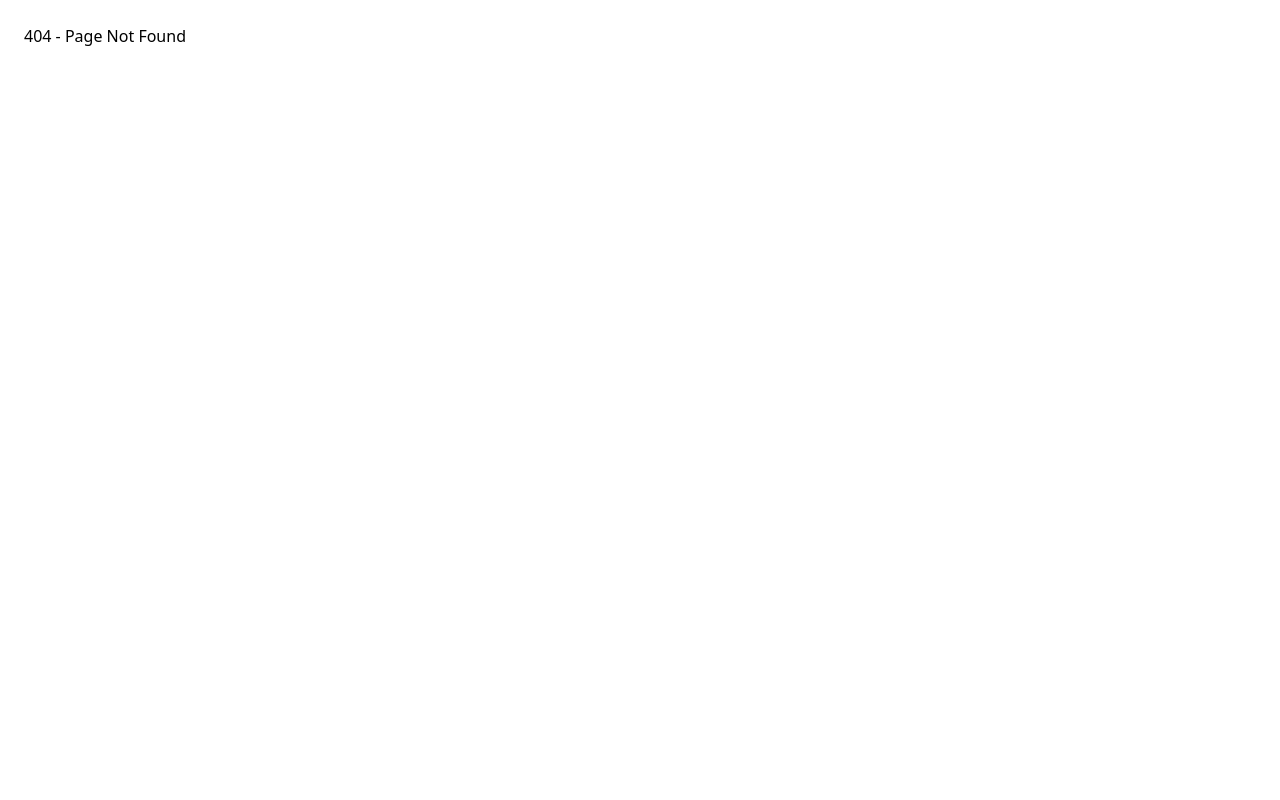
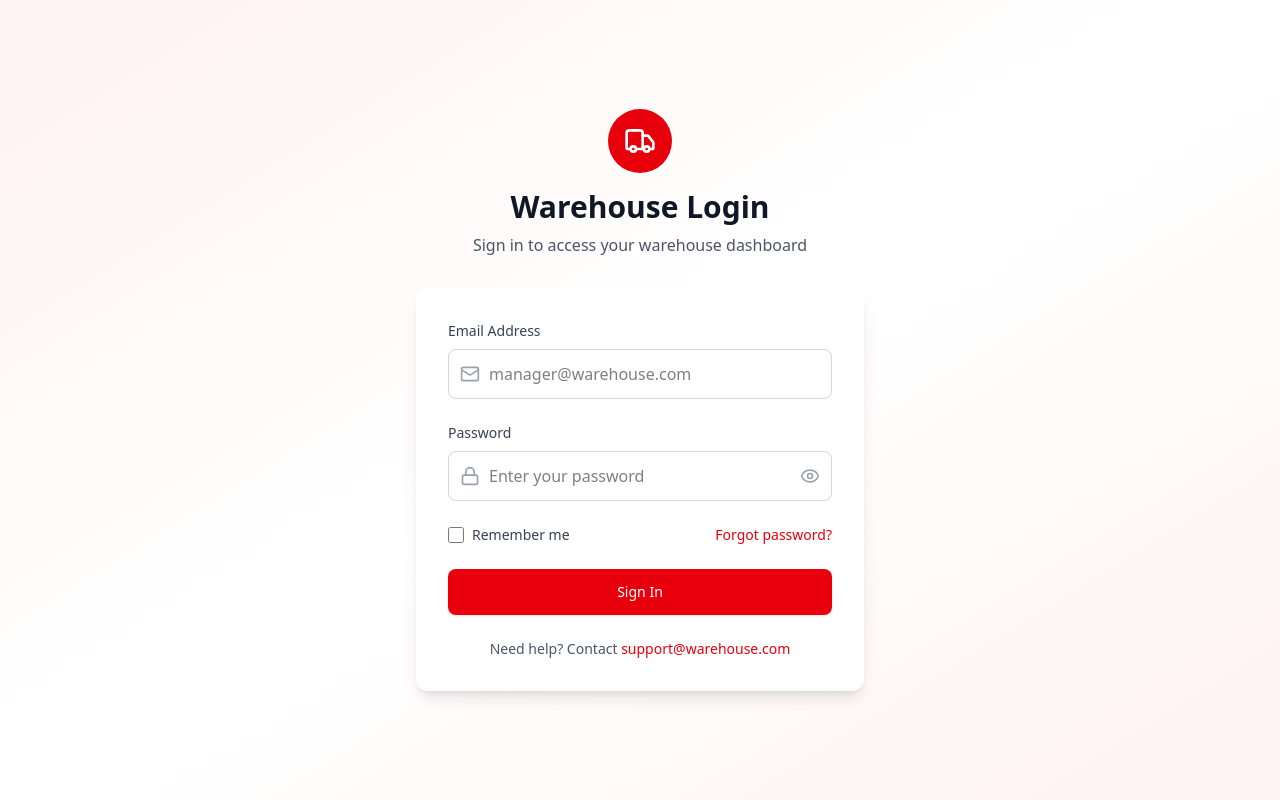
Before and after one commit to KwameGilbert/xy_cargo, a React (Vite) app: page /warehouse/auth/login in a window 1280 px wide. Before the commit this address had no page. Built offline with nearby package versions, Linux system fonts and the light colour scheme.

Commit message:
Add Warehouse Login page and update routing for warehouse authentication

```diff
--- /dev/null
+++ b/src/pages/warehouse/auth/WarehouseLogin.jsx
@@ -0,0 +1,179 @@
+import React, { useState } from 'react';
+import { useNavigate } from 'react-router-dom';
+import { Eye, EyeOff, Lock, Mail, Truck } from 'lucide-react';
+
+const WarehouseLogin = () => {
+  const [formData, setFormData] = useState({
+    email: '',
+    password: '',
+    rememberMe: false
+  });
+  const [showPassword, setShowPassword] = useState(false);
+  const [loading, setLoading] = useState(false);
+  const [error, setError] = useState('');
+  const navigate = useNavigate();
+
+  const handleChange = (e) => {
+    const { name, value, type, checked } = e.target;
+    setFormData(prev => ({
+      ...prev,
+      [name]: type === 'checkbox' ? checked : value
+    }));
+  };
+
+  const handleSubmit = async (e) => {
+    e.preventDefault();
+    setLoading(true);
+    setError('');
+
+    // Simulate login API call
+    try {
+      // Replace with actual authentication logic
+      await new Promise(resolve => setTimeout(resolve, 1500));
+
+      // Mock successful login
+      localStorage.setItem('warehouseToken', 'mock-token');
+      navigate('/warehouse/dashboard');
+    } catch (err) {
+      setError('Invalid credentials. Please try again.');
+    } finally {
+      setLoading(false);
+    }
+  };
+
+  return (
+    <div className="min-h-screen bg-gradient-to-br from-red-50 via-white to-red-50 flex items-center justify-center p-4">
+      <div className="max-w-md w-full space-y-8">
+        {/* Header */}
+        <div className="text-center">
+          <div className="mx-auto h-16 w-16 bg-red-600 rounded-full flex items-center justify-center mb-4">
+            <Truck className="h-8 w-8 text-white" />
+          </div>
+          <h2 className="text-3xl font-bold text-gray-900 mb-2">
+            Warehouse Login
+          </h2>
+          <p className="text-gray-600">
+            Sign in to access your warehouse dashboard
+          </p>
+        </div>
+
+        {/* Login Form */}
+        <div className="bg-white rounded-xl shadow-lg p-8">
+          <form onSubmit={handleSubmit} className="space-y-6">
+            {/* Email Field */}
+            <div>
+              <label htmlFor="email" className="block text-sm font-medium text-gray-700 mb-2">
+                Email Address
+              </label>
+              <div className="relative">
+                <div className="absolute inset-y-0 left-0 pl-3 flex items-center pointer-events-none">
+                  <Mail className="h-5 w-5 text-gray-400" />
+                </div>
+                <input
+                  id="email"
+                  name="email"
+                  type="email"
+                  required
+                  value={formData.email}
+                  onChange={handleChange}
+                  className="block w-full pl-10 pr-3 py-3 border border-gray-300 rounded-lg focus:ring-2 focus:ring-red-500 focus:border-red-500 transition-colors"
+                  placeholder="manager@warehouse.com"
+                />
+              </div>
+            </div>
+
+            {/* Password Field */}
+            <div>
+              <label htmlFor="password" className="block text-sm font-medium text-gray-700 mb-2">
+                Password
+              </label>
+              <div className="relative">
+                <div className="absolute inset-y-0 left-0 pl-3 flex items-center pointer-events-none">
+                  <Lock className="h-5 w-5 text-gray-400" />
+                </div>
+                <input
+                  id="password"
+                  name="password"
+                  type={showPassword ? 'text' : 'password'}
+                  required
+                  value={formData.password}
+                  onChange={handleChange}
+                  className="block w-full pl-10 pr-10 py-3 border border-gray-300 rounded-lg focus:ring-2 focus:ring-red-500 focus:border-red-500 transition-colors"
+                  placeholder="Enter your password"
+                />
+                <button
+                  type="button"
+                  onClick={() => setShowPassword(!showPassword)}
+                  className="absolute inset-y-0 right-0 pr-3 flex items-center"
+                >
+                  {showPassword ? (
+                    <EyeOff className="h-5 w-5 text-gray-400 hover:text-gray-600" />
+                  ) : (
+                    <Eye className="h-5 w-5 text-gray-400 hover:text-gray-600" />
+                  )}
+                </button>
+              </div>
+            </div>
+
+            {/* Remember Me & Forgot Password */}
+            <div className="flex items-center justify-between">
+              <div className="flex items-center">
+                <input
+                  id="rememberMe"
+                  name="rememberMe"
+                  type="checkbox"
+                  checked={formData.rememberMe}
+                  onChange={handleChange}
+                  className="h-4 w-4 text-red-600 focus:ring-red-500 border-gray-300 rounded"
+                />
+                <label htmlFor="rememberMe" className="ml-2 block text-sm text-gray-700">
+                  Remember me
+                </label>
+              </div>
+              <div className="text-sm">
+                <a href="#" className="font-medium text-red-600 hover:text-red-500 transition-colors">
+                  Forgot password?
+                </a>
+              </div>
+            </div>
+
+            {/* Error Message */}
+            {error && (
+              <div className="bg-red-50 border border-red-200 rounded-lg p-3">
+                <p className="text-sm text-red-600">{error}</p>
+              </div>
+            )}
+
+            {/* Submit Button */}
+            <button
+              type="submit"
+              disabled={loading}
+              className="w-full flex justify-center py-3 px-4 border border-transparent rounded-lg shadow-sm text-sm font-medium text-white bg-red-600 hover:bg-red-700 focus:outline-none focus:ring-2 focus:ring-offset-2 focus:ring-red-500 disabled:opacity-50 disabled:cursor-not-allowed transition-colors"
+            >
+              {loading ? (
+                <div className="flex items-center">
+                  <div className="animate-spin rounded-full h-4 w-4 border-b-2 border-white mr-2"></div>
+                  Signing in...
+                </div>
+              ) : (
+                'Sign In'
+              )}
+            </button>
+          </form>
+
+          {/* Footer */}
+          <div className="mt-6 text-center">
+            <p className="text-sm text-gray-600">
+              Need help? Contact{' '}
+              <a href="mailto:support@warehouse.com" className="font-medium text-red-600 hover:text-red-500">
+                support@warehouse.com
+              </a>
+            </p>
+          </div>
+        </div>
+      </div>
+    </div>
+  );
+};
+
+export default WarehouseLogin;
--- a/src/pages/warehouse/settings/WarehouseSettingsPage.jsx
+++ b/src/pages/warehouse/settings/WarehouseSettingsPage.jsx
@@ -1,10 +1,9 @@
 import { useState, useEffect } from "react";
-import { Settings, User, Bell, Sliders, Loader2 } from "lucide-react";
+import { Settings, User, Bell, Sliders, Shield, Loader2 } from "lucide-react";
 import WarehouseLayout from "../../../components/warehouse/layout/WarehouseLayout";
 
-// Mock components for demonstration
+// Mock Account Settings
 const AccountSettings = ({ userData }) => (
-
   <div className="space-y-6">
     <div>
       <h3 className="text-lg font-semibold text-gray-900 mb-4">Profile Information</h3>
@@ -41,6 +40,7 @@ const AccountSettings = ({ userData }) => (
   </div>
 );
 
+// Mock Notification Settings
 const NotificationSettings = ({ notificationPreferences }) => (
   <div className="space-y-6">
     <div>
@@ -71,6 +71,7 @@ const NotificationSettings = ({ notificationPreferences }) => (
   </div>
 );
 
+// Mock System Settings
 const SystemSettings = ({ systemPreferences }) => (
   <div className="space-y-6">
     <div>
@@ -108,6 +109,57 @@ const SystemSettings = ({ systemPreferences }) => (
   </div>
 );
 
+// NEW Security Settings
+const SecuritySettings = () => (
+  <div className="space-y-6">
+    <div>
+      <h3 className="text-lg font-semibold text-gray-900 mb-4">Security Settings</h3>
+      <div className="space-y-4">
+        <div>
+          <label className="block text-sm font-medium text-gray-700 mb-2">Current Password</label>
+          <input
+            type="password"
+            placeholder="Enter current password"
+            className="w-full border border-gray-300 rounded-lg px-4 py-2.5 focus:outline-none focus:ring-2 focus:ring-red-500"
+          />
+        </div>
+        <div className="grid sm:grid-cols-2 gap-4">
+          <div>
+            <label className="block text-sm font-medium text-gray-700 mb-2">New Password</label>
+            <input
+              type="password"
+              placeholder="Enter new password"
+              className="w-full border border-gray-300 rounded-lg px-4 py-2.5 focus:outline-none focus:ring-2 focus:ring-red-500"
+            />
+          </div>
+          <div>
+            <label className="block text-sm font-medium text-gray-700 mb-2">Confirm New Password</label>
+            <input
+              type="password"
+              placeholder="Confirm new password"
+              className="w-full border border-gray-300 rounded-lg px-4 py-2.5 focus:outline-none focus:ring-2 focus:ring-red-500"
+            />
+          </div>
+        </div>
+      </div>
+    </div>
+
+    <button className="px-6 py-2.5 bg-gradient-to-r from-red-600 to-red-700 text-white rounded-lg hover:from-red-700 hover:to-red-800 transition-all font-medium shadow-sm">
+      Change Password
+    </button>
+
+    <div className="pt-8 border-t border-gray-200">
+      <h3 className="text-lg font-semibold text-gray-900 mb-4">Two-Factor Authentication</h3>
+      <p className="text-sm text-gray-600 mb-4">
+        Add an extra layer of protection to your account by enabling two-factor authentication.
+      </p>
+      <button className="px-6 py-2.5 bg-gradient-to-r from-gray-700 to-gray-800 text-white rounded-lg hover:from-gray-800 hover:to-gray-900 transition-all font-medium shadow-sm">
+        Enable 2FA
+      </button>
+    </div>
+  </div>
+);
+
 const WarehouseSettingsPage = () => {
   const [activeTab, setActiveTab] = useState("account");
   const [settingsData, setSettingsData] = useState(null);
@@ -116,14 +168,10 @@ const WarehouseSettingsPage = () => {
   useEffect(() => {
     const fetchSettings = async () => {
       try {
-        // Simulate API call with mock data
+        // Simulate API call
         setTimeout(() => {
           setSettingsData({
-            user: {
-              name: "John Doe",
-              email: "john@warehouse.com",
-              phone: "+233 XX XXX XXXX"
-            },
+            user: { name: "John Doe", email: "john@warehouse.com", phone: "+233 XX XXX XXXX" },
             notificationPreferences: {},
             systemPreferences: {}
           });
@@ -134,14 +182,14 @@ const WarehouseSettingsPage = () => {
         setLoading(false);
       }
     };
-
     fetchSettings();
   }, []);
 
   const tabs = [
     { id: "account", label: "Account", icon: User },
     { id: "notifications", label: "Notifications", icon: Bell },
-    { id: "system", label: "System", icon: Sliders }
+    { id: "system", label: "System", icon: Sliders },
+    { id: "security", label: "Security", icon: Shield },
   ];
 
   if (loading) {
@@ -201,34 +249,17 @@ const WarehouseSettingsPage = () => {
             {/* Tab Content */}
             <div className="p-6 sm:p-8">
               <div className="max-w-2xl">
-                {activeTab === "account" && (
-                    <AccountSettings userData={settingsData.user} />
-                )}
+                {activeTab === "account" && <AccountSettings userData={settingsData.user} />}
                 {activeTab === "notifications" && (
-                    <NotificationSettings notificationPreferences={settingsData.notificationPreferences} />
+                  <NotificationSettings
+                    notificationPreferences={settingsData.notificationPreferences}
+                  />
                 )}
                 {activeTab === "system" && (
                   <SystemSettings systemPreferences={settingsData.systemPreferences} />
                 )}
+                {activeTab === "security" && <SecuritySettings />}
               </div>
-            </div>
-            </div>
-
-            {/* Quick Actions */}
-            <div className="mt-6 grid sm:grid-cols-2 gap-4">
-            <div className="bg-white rounded-lg shadow-sm border border-gray-200 p-5 hover:shadow-md transition-shadow">
-                <h3 className="font-semibold text-gray-900 mb-2">Security</h3>
-                <p className="text-sm text-gray-600 mb-3">Manage password and security settings</p>
-                <button className="text-sm text-red-600 hover:text-red-700 font-medium">
-                Change Password →
-                </button>
-            </div>
-            <div className="bg-white rounded-lg shadow-sm border border-gray-200 p-5 hover:shadow-md transition-shadow">
-                <h3 className="font-semibold text-gray-900 mb-2">Data & Privacy</h3>
-                <p className="text-sm text-gray-600 mb-3">Control your data and privacy preferences</p>
-                <button className="text-sm text-red-600 hover:text-red-700 font-medium">
-                Manage Privacy →
-                </button>
             </div>
           </div>
         </div>
--- a/src/routes/AppRoutes.jsx
+++ b/src/routes/AppRoutes.jsx
@@ -27,6 +27,7 @@ import MainLayout from "../components/public_pages/layout/MainLayout";
 
 
 //Warehouse Pages
+import WarehouseLogin from "../pages/warehouse/auth/WarehouseLogin";
 import WarehouseDashboard from "../pages/warehouse/dashboard/WarehouseDashboard";
 import WarehouseParcelsPage from "../pages/warehouse/parcels/WarehouseParcelsPage";
 import WarehouseParcelDetailPage from "../pages/warehouse/parcels/WarehouseParcelDetailPage";
@@ -71,6 +72,8 @@ const AppRoutes = () => (
       <Route path="client/support" element={<ClientSupport />} />
 
 
+    {/* Warehouse Auth Routes */}
+    <Route path="warehouse/auth/login" element={<WarehouseLogin />} />
 
     {/* Warehouse Routes - wrapped in WarehouseLayout */}
       <Route path="warehouse/dashboard" element={<WarehouseDashboard />} />
```
Also changed, not shown: src/pages/warehouse/auth/Login.jsx (deleted). Lines whose indentation alone changed are shown as unchanged.
